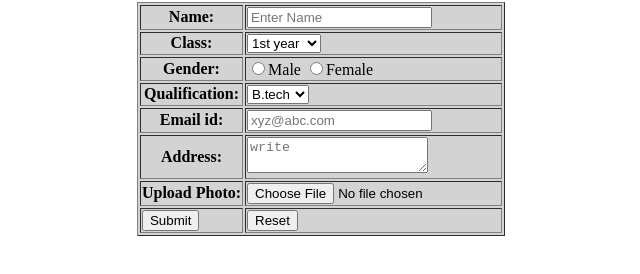
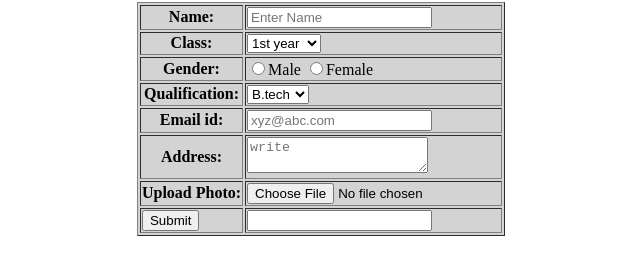
Before and after one commit to Abs6187/FORM, a plain HTML site: page index.html in a window 1280 px wide. Shown: the part 78-352 px from the top of the page, without its empty margins (319-959 px from the left). Drawn offline with Linux system fonts and the light colour scheme.

Commit message:
index.html

```diff
--- a/index.html
+++ b/index.html
@@ -54,7 +54,7 @@
                 </tr>
                 <tr align="left">
                     <th><input type="submit"> </th>
-                    <th><input type="reset"></th>
+                    <th><input type="reset the form"></th>
                 </tr>
         </table>
 
```
